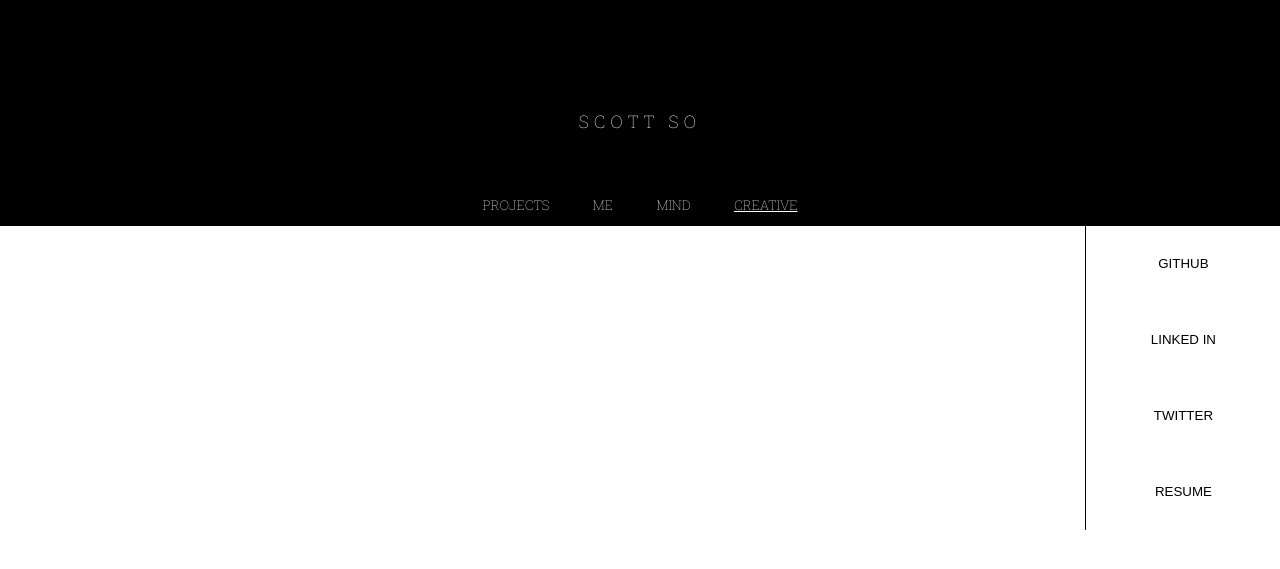
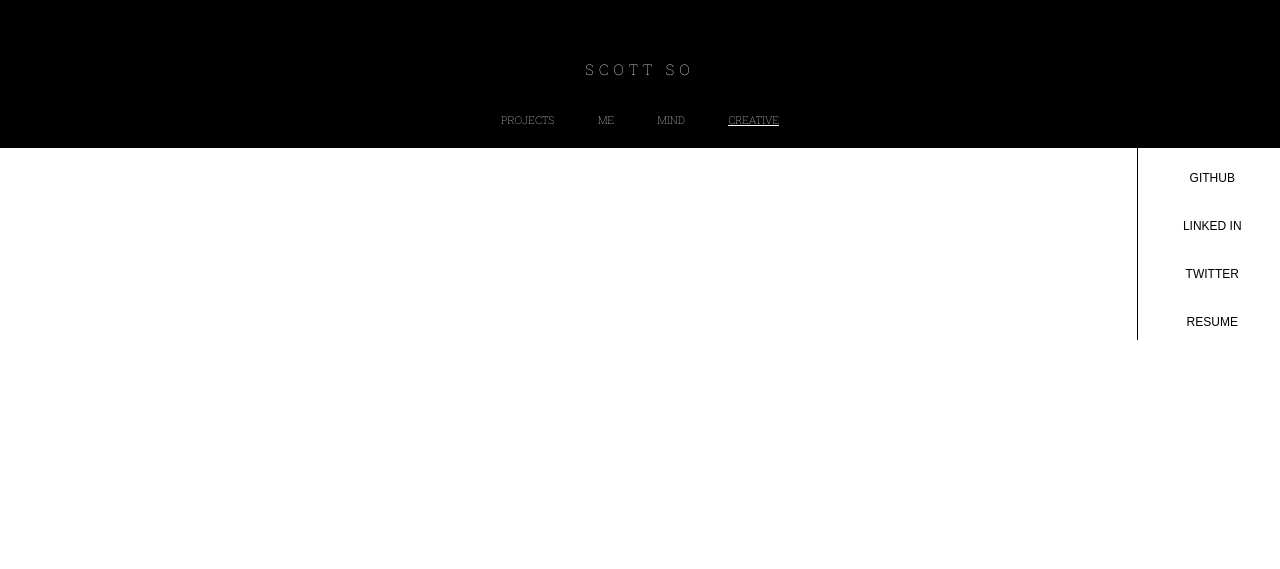
Before and after one commit to scotthso-zz/scotthso.github.io, a Jekyll site: the page built from creative.html, in a window 1280 px wide. Shown: the top 569 px of the page. Built offline with Jekyll 4.4.1, drawn with Linux system fonts in a browser that asks for light colours; some web fonts are replaced; Markdown is read by kramdown in place of the engine named in the settings.

Commit message:
modified layout

```diff
--- a/_layouts/default.html
+++ b/_layouts/default.html
@@ -6,7 +6,7 @@
 
 </div>
 
-<div style ="float:right; width 20%; margin-right: 5%">
+<div style ="float:right; width 20%; margin-right: 3%">
 
     {% include sidebar.html %}
 </div>
--- a/sidebar.css
+++ b/sidebar.css
@@ -8,18 +8,17 @@
 
 #sidebar li {
 
-    padding-top: 30px;
-    padding-bottom: 30px;
+    padding-top: 20px;
+    padding-bottom: 10px;
 
-    margin-left: 65px;
+    margin-left: 45px;
 
-    font-size: 10pt;
     text-align: center;
 }
 
 #sidebar a {
 
-font-size:10pt;
+font-size:9pt;
 font-family: 'Ek Mukta', sans-serif;
 text-decoration: none;
 color: #000;
--- a/style.css
+++ b/style.css
@@ -14,7 +14,7 @@ html, body, body div, span, object, iframe, h1, h2, h3, h4, h5, h6, p, blockquot
 
 
 #header {
-    height:25%;
+
     background-color: #000;
     color:#fff;
     font-family: 'Roboto Slab', serif;
@@ -24,20 +24,21 @@ html, body, body div, span, object, iframe, h1, h2, h3, h4, h5, h6, p, blockquot
 #header ul {
 
     height: auto;
-    padding: 12px 0px;
+    padding: 20px 0px;
     margin: 0px;
 }
 
 #header li {
     display: inline;
     padding: 20px;
-    margin-bottom: 20px;
+    margin-bottom: 30px;
    font-size: 10pt;
 }
 
 #header a {
  text-decoration: none;
     color: #fff;
+    font-size: 8pt;
 }
 
 #header a:hover {
@@ -54,16 +55,16 @@ html, body, body div, span, object, iframe, h1, h2, h3, h4, h5, h6, p, blockquot
 
 #name {
 
-padding-top: 110px;
+padding-top: 60px;
 text-align: center;
-font-size: 13pt;
+font-size: 11pt;
 letter-spacing: 5px;
 }
 
 
 #links {
-padding-top: 50px;
-font-size: 11pt;
+padding-top: 10px;
+
 letter-spacing: 0px;
 }
 
```
Also changed, not shown: projects.css (+6 -5 lines), 7 other files.
